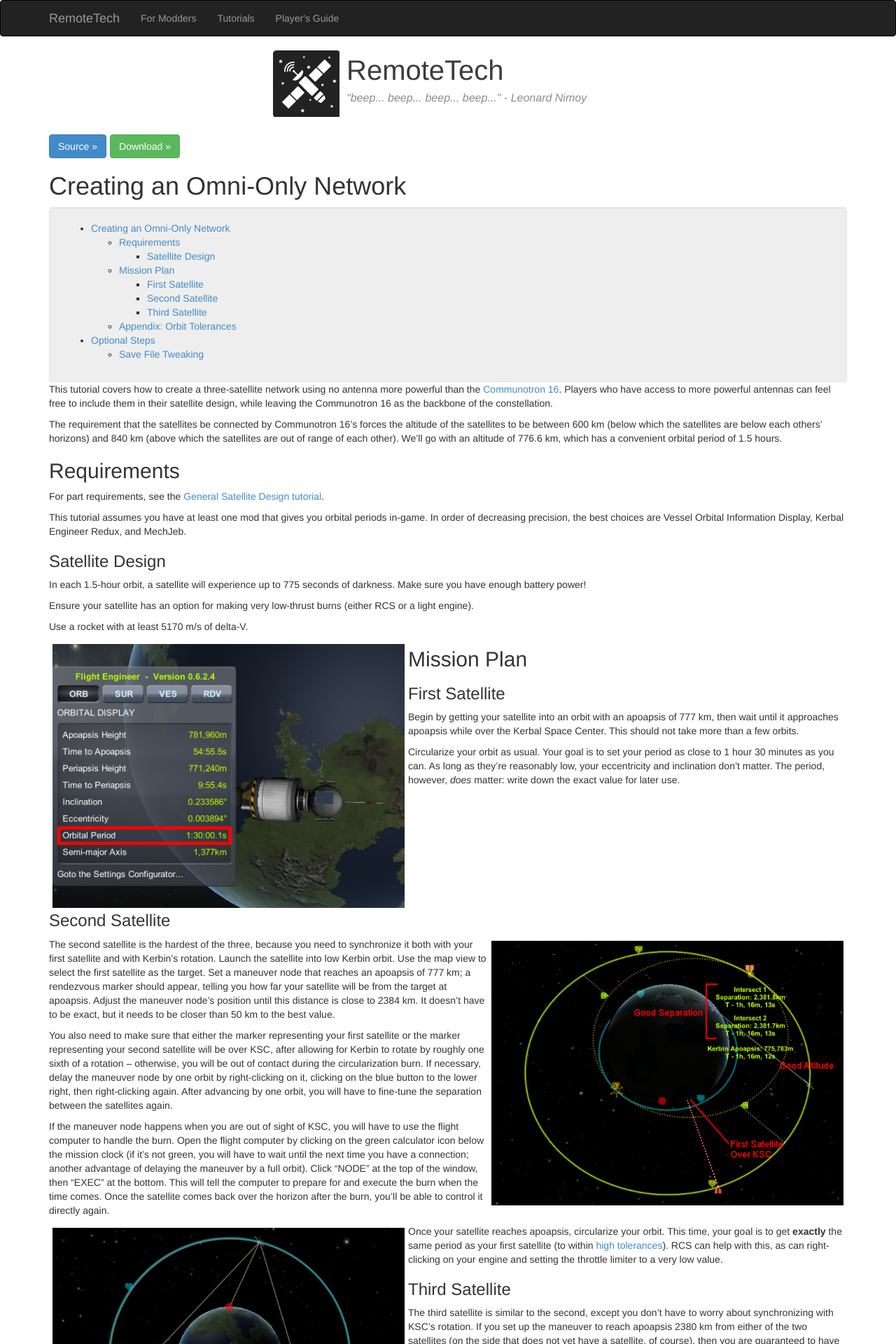
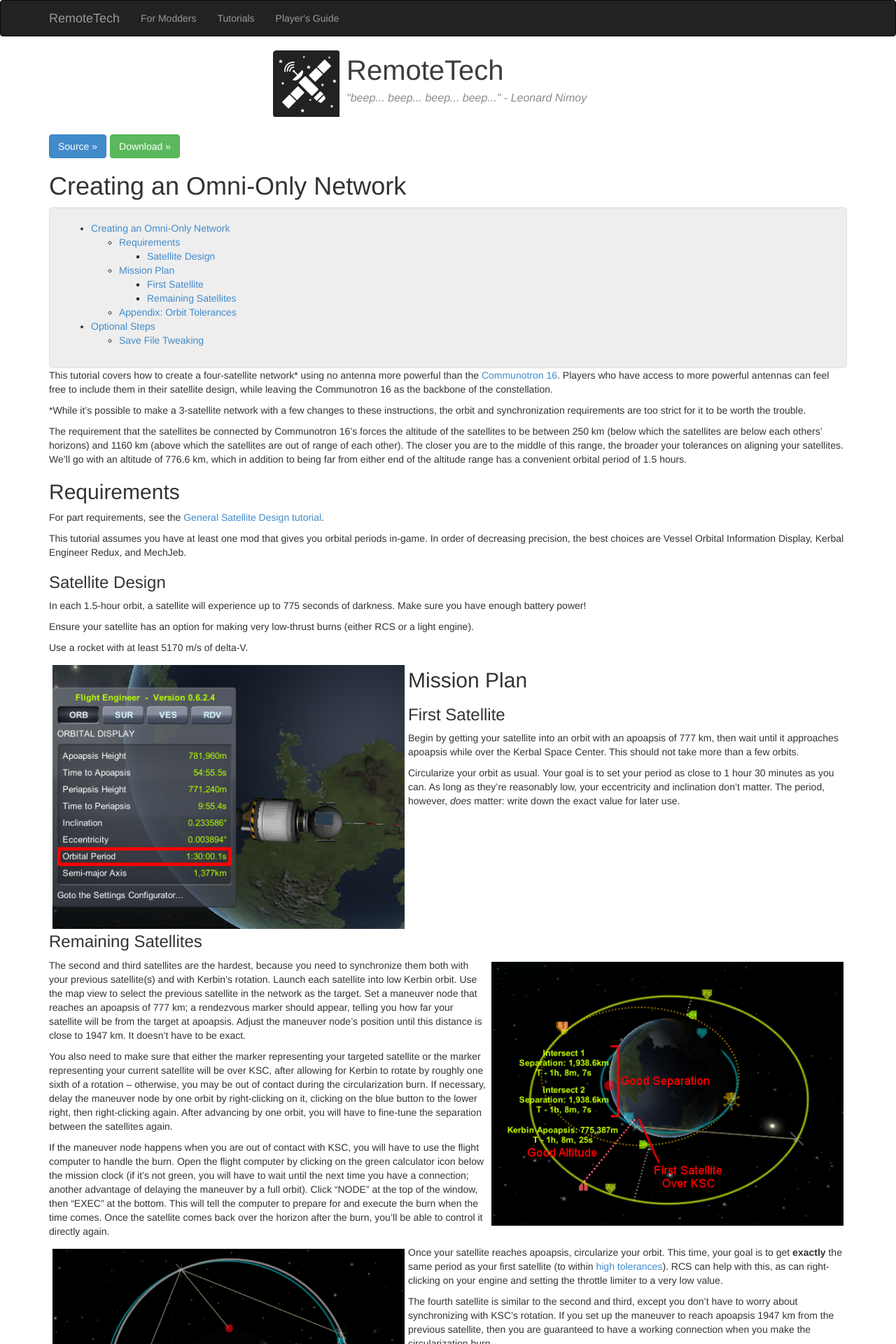
Before and after one commit to RemoteTechnologiesGroup/RemoteTech, a Jekyll site: the page built from tutorials/c16network.md, in a window 1280 px wide. Shown: the top 1920 px of the page at 70% size. Built offline with Jekyll 4.4.1, drawn with Linux system fonts in a browser that asks for light colours; nearby versions of some CDN libraries; some of the changed text lies outside the part shown.

Commit message:
Upgraded omni network tutorial from 3 satellites to 4 satellites.
Partially addresses Starstrider42/RemoteTech#4.

```diff
--- a/stylesheets/tutorials.css
+++ b/stylesheets/tutorials.css
@@ -19,7 +19,7 @@
     float: left;
     clear: left;
     margin: 10px;
-    margin-left: 100px;
+    margin-left: 70px;
 }
 
 h3 {
--- a/tutorials/c16network.md
+++ b/tutorials/c16network.md
@@ -10,9 +10,11 @@
 
 {% include toc.html %}
 
-This tutorial covers how to create a three-satellite network using no antenna more powerful than the [Communotron 16](../../guide/parts/#communotron-16). Players who have access to more powerful antennas can feel free to include them in their satellite design, while leaving the Communotron 16 as the backbone of the constellation.
+This tutorial covers how to create a four-satellite network* using no antenna more powerful than the [Communotron 16](../../guide/parts/#communotron-16). Players who have access to more powerful antennas can feel free to include them in their satellite design, while leaving the Communotron 16 as the backbone of the constellation.
 
-The requirement that the satellites be connected by Communotron 16's forces the altitude of the satellites to be between 600&nbsp;km (below which the satellites are below each others' horizons) and 840&nbsp;km (above which the satellites are out of range of each other). We'll go with an altitude of 776.6&nbsp;km, which has a convenient orbital period of 1.5&nbsp;hours.
+*While it's possible to make a 3-satellite network with a few changes to these instructions, the orbit and synchronization requirements are too strict for it to be worth the trouble.
+
+The requirement that the satellites be connected by Communotron 16's forces the altitude of the satellites to be between 250&nbsp;km (below which the satellites are below each others' horizons) and 1160&nbsp;km (above which the satellites are out of range of each other). The closer you are to the middle of this range, the broader your tolerances on aligning your satellites. We'll go with an altitude of 776.6&nbsp;km, which in addition to being far from either end of the altitude range has a convenient orbital period of 1.5&nbsp;hours.
 
 <!-- The tutorial gives two methods for creating an omni network. [Separate launches](#method-1-separate-launches) have an easier rocket design and less specific orbit requirements, but are more tedious. A [single launch](#method-2-single-launcher) is faster, but requires skill in both rocket design and orbital maneuvers.-->
 
@@ -40,24 +42,22 @@
 
 Circularize your orbit as usual. Your goal is to set your period as close to 1 hour 30 minutes as you can. As long as they're reasonably low, your eccentricity and inclination don't matter. The period, however, *does* matter: write down the exact value for later use.
 
-###Second Satellite
+###Remaining Satellites
 {: .spacer}
 
-![Image showing how the map view should look before the second satellite's transfer burn](single_2_align.png "A good transfer burn for the second of three satellites: apoapsis at KEO altitude, and 2384 km from the first satellite"){: .right}
+![Image showing how the map view should look before the second satellite's transfer burn](single_2_align.png "A good transfer burn for the second of three satellites: apoapsis at KEO altitude, and 1947 km from the first satellite"){: .right}
 
-The second satellite is the hardest of the three, because you need to synchronize it both with your first satellite and with Kerbin's rotation. Launch the satellite into low Kerbin orbit. Use the map view to select the first satellite as the target. Set a maneuver node that reaches an apoapsis of 777&nbsp;km; a rendezvous marker should appear, telling you how far your satellite will be from the target at apoapsis. Adjust the maneuver node's position until this distance is close to 2384&nbsp;km. It doesn't have to be exact, but it needs to be closer than 50&nbsp;km to the best value.
+The second and third satellites are the hardest, because you need to synchronize them both with your previous satellite(s) and with Kerbin's rotation. Launch each satellite into low Kerbin orbit. Use the map view to select the previous satellite in the network as the target. Set a maneuver node that reaches an apoapsis of 777&nbsp;km; a rendezvous marker should appear, telling you how far your satellite will be from the target at apoapsis. Adjust the maneuver node's position until this distance is close to 1947&nbsp;km. It doesn't have to be exact.
 
-You also need to make sure that either the marker representing your first satellite or the marker representing your second satellite will be over KSC, after allowing for Kerbin to rotate by roughly one sixth of a rotation -- otherwise, you will be out of contact during the circularization burn. If necessary, delay the maneuver node by one orbit by right-clicking on it, clicking on the blue button to the lower right, then right-clicking again. After advancing by one orbit, you will have to fine-tune the separation between the satellites again.
+You also need to make sure that either the marker representing your targeted satellite or the marker representing your current satellite will be over KSC, after allowing for Kerbin to rotate by roughly one sixth of a rotation -- otherwise, you may be out of contact during the circularization burn. If necessary, delay the maneuver node by one orbit by right-clicking on it, clicking on the blue button to the lower right, then right-clicking again. After advancing by one orbit, you will have to fine-tune the separation between the satellites again.
 
-If the maneuver node happens when you are out of sight of KSC, you will have to use the flight computer to handle the burn. Open the flight computer by clicking on the green calculator icon below the mission clock (if it's not green, you will have to wait until the next time you have a connection; another advantage of delaying the maneuver by a full orbit). Click "NODE" at the top of the window, then "EXEC" at the bottom. This will tell the computer to prepare for and execute the burn when the time comes. Once the satellite comes back over the horizon after the burn, you'll be able to control it directly again.
+If the maneuver node happens when you are out of contact with KSC, you will have to use the flight computer to handle the burn. Open the flight computer by clicking on the green calculator icon below the mission clock (if it's not green, you will have to wait until the next time you have a connection; another advantage of delaying the maneuver by a full orbit). Click "NODE" at the top of the window, then "EXEC" at the bottom. This will tell the computer to prepare for and execute the burn when the time comes. Once the satellite comes back over the horizon after the burn, you'll be able to control it directly again.
 
-![A finished 3-satellite constellation](single_final.png){: .left}
+![A finished 4-satellite constellation](single_final.png){: .left}
 
 Once your satellite reaches apoapsis, circularize your orbit. This time, your goal is to get **exactly** the same period as your first satellite (to within [high tolerances](#appendix-orbit-tolerances)). RCS can help with this, as can right-clicking on your engine and setting the throttle limiter to a very low value.
 
-###Third Satellite
-
-The third satellite is similar to the second, except you don't have to worry about synchronizing with KSC's rotation. If you set up the maneuver to reach apoapsis 2380&nbsp;km from either of the two satellites (on the side that does not yet have a satellite, of course), then you are guaranteed to have a working connection when you make the circularization burn.
+The fourth satellite is similar to the second and third, except you don't have to worry about synchronizing with KSC's rotation. If you set up the maneuver to reach apoapsis 1947&nbsp;km from the previous satellite, then you are guaranteed to have a working connection when you make the circularization burn.
 
 <div></div>{: .spacer}
 
@@ -65,11 +65,11 @@
 
 The precision with which you need to match the periods of your KEO satellites depends on how much drift between satellites you're willing to tolerate:
 
-Period Error | Drift Rate             | Time to drift out of contact (6&deg;)
+Period Error | Drift Rate             | Time to drift out of contact (38&deg;)
 -------------|:----------------------:|:-------------------------:
-0.01 seconds | 0.00067&deg; per orbit | 1 Earth year 200 days (5 Kerbin years)
-0.1  seconds | 0.0067&deg; per orbit  | 60 Earth days (200 Kerbin days)
-1    seconds | 0.067&deg; per orbit   | 6 Earth days (20 Kerbin days)
+0.01 seconds | 0.00067&deg; per orbit | 10 Earth years (33 Kerbin years)
+0.1  seconds | 0.0067&deg; per orbit  | 360 Earth days (3 Kerbin years)
+1    seconds | 0.067&deg; per orbit   | 36 Earth days (140 Kerbin days)
 {: .data}
 
 #Optional Steps
```
Also changed, not shown: modders/settings.md (+2 -2 lines), tutorials/index.md (+1 -1 lines), tutorials/c16network/single_2_align.png, tutorials/c16network/single_2_final.png, tutorials/c16network/single_3_align.png, tutorials/c16network/single_3_final.png (added), tutorials/c16network/single_4_align.png (added), tutorials/c16network/single_final.png, tutorials/reentry/thumbnail.png (added).
